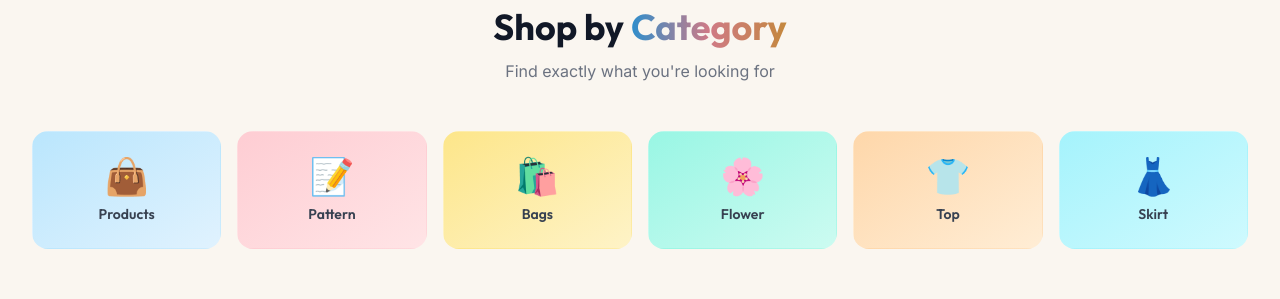
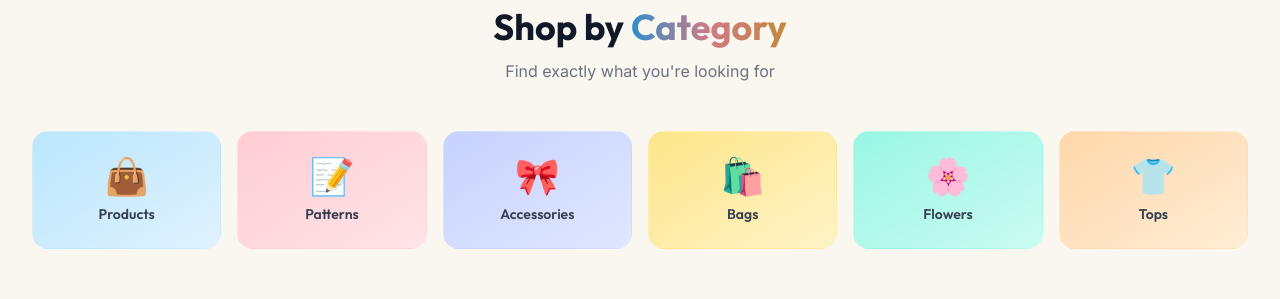
Before and after one commit to Madhavi-2612/Ohana-of-Yarn, a React (Vite) app in the folder frontend/: page / in a window 1280 px wide. Shown: the part 1060-1359 px from the top of the page. Built offline with nearby package versions, Linux system fonts and the light colour scheme; no server answers.

Commit message:
Add Accessories category and update footer name to Sofi

```diff
--- a/frontend/src/components/Footer.jsx
+++ b/frontend/src/components/Footer.jsx
@@ -65,7 +65,7 @@ const Footer = () => {
             Ohana of Yarn © {new Date().getFullYear()}
           </p>
           <p className="text-xs opacity-75">
-            Developed by Madhu
+            Developed by Sofi
           </p>
         </div>
       </div>
--- a/frontend/src/pages/Home.jsx
+++ b/frontend/src/pages/Home.jsx
@@ -62,11 +62,11 @@ const Home = () => {
 
   const categories = [
     { name: 'Products', emoji: '👜', color: 'from-sky-200 to-sky-100' },
-    { name: 'Pattern', emoji: '📝', color: 'from-rose-200 to-rose-100' },
+    { name: 'Patterns', emoji: '📝', color: 'from-rose-200 to-rose-100' },
+    { name: 'Accessories', emoji: '🎀', color: 'from-indigo-200 to-indigo-100' },
     { name: 'Bags', emoji: '🛍️', color: 'from-amber-200 to-amber-100' },
-    { name: 'Flower', emoji: '🌸', color: 'from-teal-200 to-teal-100' },
-    { name: 'Top', emoji: '👕', color: 'from-orange-200 to-orange-100' },
-    { name: 'Skirt', emoji: '👗', color: 'from-cyan-200 to-cyan-100' },
+    { name: 'Flowers', emoji: '🌸', color: 'from-teal-200 to-teal-100' },
+    { name: 'Tops', emoji: '👕', color: 'from-orange-200 to-orange-100' },
   ];
 
   const reviews = reviewsList.length > 0 ? reviewsList : [
```
